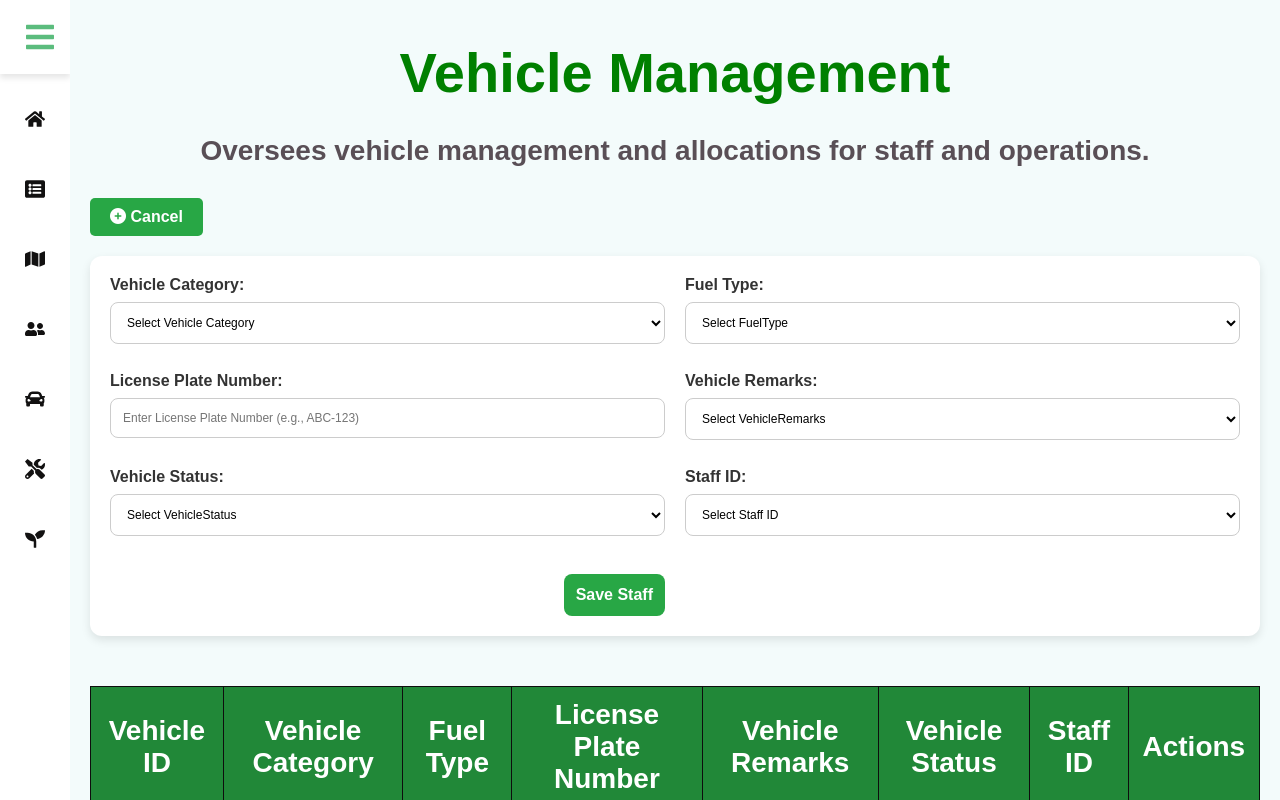
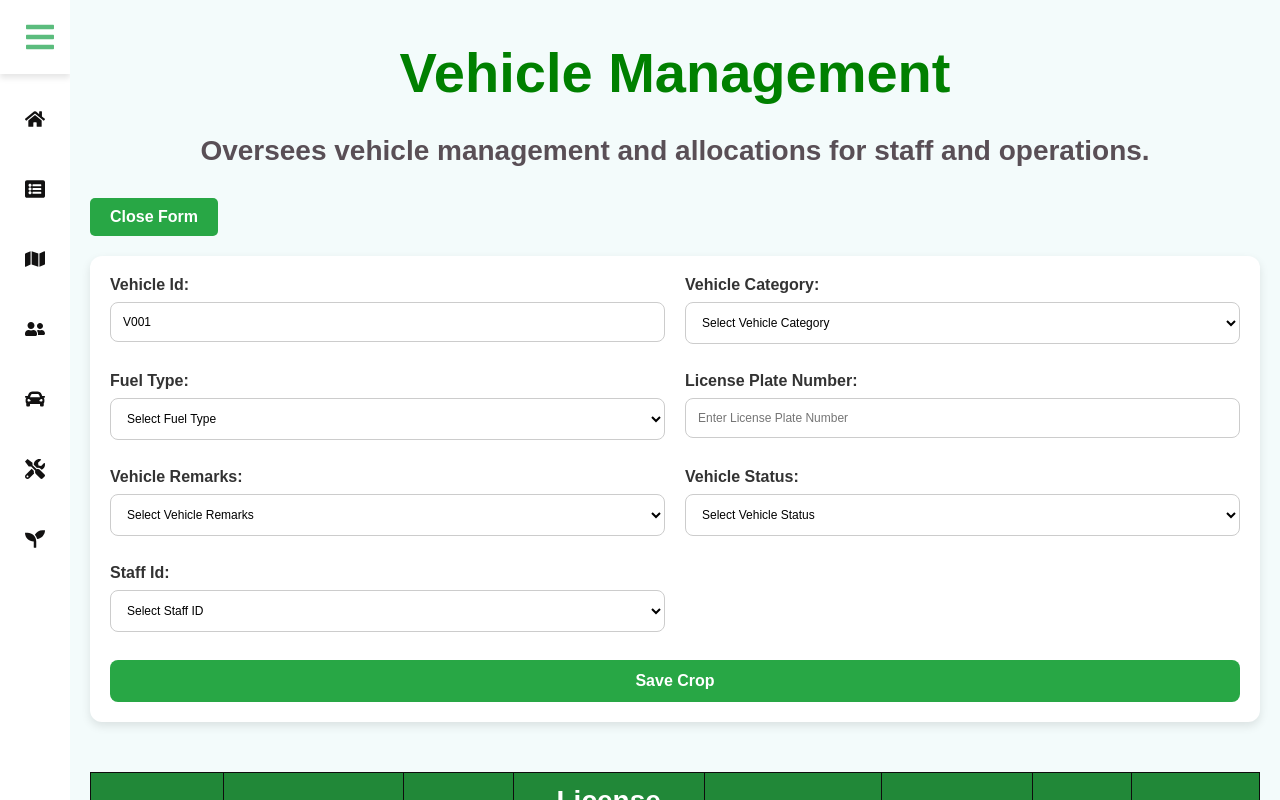
Before and after one commit to fahimHexClan/Green_Shadow_react_FrontEnd, a React (Vite) app: page /vehicle in a window 1280 px wide. Both pictures are taken after a click on the button "Add New Vehicle". Built offline with nearby package versions, Linux system fonts and the light colour scheme.

Commit message:
pages update ,redux add

```diff
--- a/src/Components/Pagess/Vehicles.tsx
+++ b/src/Components/Pagess/Vehicles.tsx
@@ -1,66 +1,122 @@
 import React, { useState } from "react";
+import { useSelector, useDispatch } from "react-redux";
+import { RootState } from "../../store";
+import { addItem ,removeItem,updateItem} from "../../Reducer/slice/VehicleItem";
 import BodyContent from "../BodyContent/BodyContent";
 import HeaderContent from "../HeaderContent/HeaderContent";
 import "./pagesCss/Pages.css";
-import fieldImage from "../../assets/vehicle.jpg";
+import fieldImage from "../../assets/crop1.jpg";
 import "@fortawesome/fontawesome-free/css/all.min.css";
 
 
-const mockVehicleData = [
-  {
-    VehicleID: "V001",
-    VehicleCategory: "Car",
-    FuelType: "Petrol",
-    LicensePlateNumber: "ABC-8233",
-    VehicleRemarks: "New",
-    VehicleStatus: "Using",
-    StaffID: "S001",
-  },
-];
 
 const Vehicle: React.FC = () => {
-  const [Vehicle, setVehicle] = useState(mockVehicleData);
-  const [editingId, setEditingId] = useState<string | null>(null);
-  const [editedVehicle, setEditedVehicle] = useState<any>({});
-  const [newVehicle, setNewVehicle] = useState<any>({});
-  const [showAddForm, setShowAddForm] = useState(false);
+  const vehicleItems  = useSelector((state: RootState) => state.vehicle.items);
+  const dispatch = useDispatch();
 
-  const handleEditClick = (vehicle: any) => {
-    setEditingId(vehicle.VehicleID);
-    setEditedVehicle({ ...vehicle });
+  const [isFormVisible, setIsFormVisible] = useState(false);
+  const [formData, setFormData] = useState({
+
+    id: "",
+    VehicleCategory: "",
+    FuelType:"",
+    LicensePlateNumber: "",
+    VehicleRemarks: "",
+    VehicleStatus: "",
+    StaffID: "",
+
+  });
+
+  const getNextId = () => {
+    const existingIds = vehicleItems .map((vehicle) => parseInt(vehicle.id.replace("V", ""), 10) || 0);
+    const nextId = Math.max(0, ...existingIds) + 1;
+    return `V${String(nextId).padStart(3, "0")}`;
+  };
+
+  const handleInputChange = (
+    e: React.ChangeEvent<HTMLInputElement | HTMLSelectElement>,
+    field: string
+  ) => {
+    if (field === "Image") {
+      const file = (e.target as HTMLInputElement).files?.[0];
+      if (file) {
+        const reader = new FileReader();
+        reader.onload = () => {
+          setFormData((prev) => ({ ...prev, Image: reader.result as string }));
+        };
+        reader.readAsDataURL(file);
+      }
+    } else {
+      setFormData((prev) => ({ ...prev, [field]: e.target.value }));
+    }
+  };
+  const handleAdd = () => {
+    if (formData.StaffID.trim() === "" || formData.LicensePlateNumber.trim() === "") {
+      alert("Common Name and Category are required!");
+      return;
+    }
+
+
+    const newData = {
+      ...formData,
+      id: formData.id || getNextId(), // Set new ID if not editing
     };
 
 
-  const handleInputChange = (e: React.ChangeEvent<HTMLInputElement>, field: string) => {
-    setEditedVehicle((prev: any) => ({ ...prev, [field]: e.target.value }));
+    const existingVehicle = vehicleItems .find((vehicle) => vehicle.id === formData.id);
+
+    if (existingVehicle) {
+      dispatch(updateItem(newData));
+    } else {
+      dispatch(addItem( newData)); // Add new crop
+    }
+
+    resetForm();
+
+  };
+  const resetForm = () => {
+    setFormData({
+      id: "",
+      VehicleCategory: "",
+      FuelType:"",
+      LicensePlateNumber: "",
+      VehicleRemarks: "",
+      VehicleStatus: "",
+      StaffID: "",
+    });
+    setIsFormVisible(false);
   };
 
-
-
-  const handleNewVehicleChange = (e: React.ChangeEvent<HTMLInputElement | HTMLSelectElement>, field: string) => {
-    setNewVehicle((prev: any) => ({ ...prev, [field]: e.target.value }));
+  const handleEdit  = (vehicle: any) => {
+  setFormData(vehicle); // Populate form fields with existing crop data
+};
+const handleSaveEdit = () => {
+  dispatch(updateItem(formData)); // Dispatch update action
+  setFormData({
+    id: "",
+    VehicleCategory: "",
+    FuelType:"",
+    LicensePlateNumber: "",
+    VehicleRemarks: "",
+    VehicleStatus: "",
+    StaffID: "",
+  });
+};
+const handleCancelEdit = () => {
+  setFormData({
+      id: "",
+      VehicleCategory: "",
+      FuelType:"",
+      LicensePlateNumber: "",
+      VehicleRemarks: "",
+      VehicleStatus: "",
+      StaffID: "",
+  });
 };
 
-
-  const handleSaveClick = () => {
-    setVehicle((prev) =>
-      prev.map((vehicle) => (vehicle.VehicleID === editingId ? editedVehicle : vehicle))
-    );
-    setEditingId(null);
-    setEditedVehicle({});
+const handleDelete  = (id: string) => {
+  dispatch(removeItem(id));
 };
-
-
-  const handleAddVehicle = () => {
-    setVehicle([...Vehicle, { ...newVehicle, VehicleID: `V00${Vehicle.length + 1}` }]);
-    setShowAddForm(false);
-    setNewVehicle({});
-  };
-
-  const handleDeleteClick = (vehicleId: string) => {
-    setVehicle(Vehicle.filter(crop => crop.VehicleID !== vehicleId));
-  };
-
 
   return (
     <div className="app-container">
@@ -69,80 +125,93 @@ const Vehicle: React.FC = () => {
         <h1 className="PageHeader">Vehicle Management</h1>
         <p className="PageSubHead">Oversees vehicle management and allocations for staff and operations.</p>
 
-        <button className="add-crop-btn" onClick={() => setShowAddForm(!showAddForm)}>
-          <i className="fas fa-plus-circle me-2"></i> {showAddForm ? "Cancel" : "Add New Vehicle"}
+      {/* Toggle Add Crop Form Button */}
+      <button className="add-crop-btn" onClick={() => setIsFormVisible(!isFormVisible)}>
+          {isFormVisible ? "Close Form" : "Add New Vehicle"}
         </button>
 
-        {showAddForm && (
+        {isFormVisible && (
         <div className="add-crop-form">
 
       <div className="input-group">
-        <label htmlFor="VehicleCategory">Vehicle Category:</label>
-          <select onChange={(e) => handleNewVehicleChange(e, "VehicleCategory")}>
-            <option value="">Select Vehicle Category</option>
-            <option value="TRUCK">TRUCK</option>
-            <option value="TRACTOR">TRACTOR</option>
-            <option value="MOTORBIKE">MOTORBIKE</option>
-            <option value="LORRY">LORRY</option>
-          </select>
+      <label htmlFor="id">Vehicle Id:</label>
+        <input type="text" placeholder="Vehicle ID" value={formData.id || getNextId()} readOnly />
       </div>
 
       <div className="input-group">
-        <label htmlFor="FuelType">Fuel Type:</label>
-          <select onChange={(e) => handleNewVehicleChange(e, "FuelType")}>
-            <option value="">Select FuelType </option>
-            <option value="DIESEL">DIESEL</option>
-            <option value="PETROL">PETROL</option>
+          <label htmlFor="VehicleCategory">Vehicle Category:</label>
+        <select  id="VehicleCategory" value={formData.VehicleCategory} onChange={(e) => handleInputChange(e, "VehicleCategory")}>
+          <option value="">Select Vehicle Category</option>
+          <option value="Tractor">Tractor</option>
+          <option value="Harvester">Harvester</option>
+          <option value="Seeder">Seeder</option>
+          <option value="Sprayer">Sprayer</option>
+          <option value="Plow">Plow</option>
+          <option value="Cultivator">Cultivator</option>
+          <option value="Tiller">Tiller</option>
         </select>
       </div>
 
 
       <div className="input-group">
-            <label htmlFor="LicensePlateNumber">License Plate Number:</label>
-            <input type="text"     placeholder="Enter License Plate Number (e.g., ABC-123)" pattern="[A-Za-z]{3}-\d{3}"
-             title="License Plate Number should follow the format: ABC-123 (3 letters, a hyphen, followed by 3 digits)"
-             required
-             onChange={(e) => handleNewVehicleChange(e, "LicensePlateNumber")} />
+      <label htmlFor="FuelType">Fuel Type:</label>
+          <select  id="FuelType" value={formData.FuelType} onChange={(e) => handleInputChange(e, "FuelType")}>
+            <option value="">Select Fuel Type</option>
+            <option value="Diesel">Diesel</option>
+            <option value="Petrol">Petrol</option>
+            <option value="Electric">Electric</option>
+            <option value="Hybrid">Hybrid</option>
+            <option value="CNG">CNG (Compressed Natural Gas)</option>
+          </select>
       </div>
 
       <div className="input-group">
+       <label htmlFor="LicensePlateNumber">License Plate Number:</label>
+          <input
+            type="text"
+            id="LicensePlateNumber"
+            placeholder="Enter License Plate Number"
+            value={formData.LicensePlateNumber}
+            onChange={(e) => handleInputChange(e, "LicensePlateNumber")}
+          />
+      </div>
+
+
+      <div className="input-group">
       <label htmlFor="VehicleRemarks">Vehicle Remarks:</label>
-            <select onChange={(e) => handleNewVehicleChange(e, "VehicleRemarks")}>
-            <option value="">Select VehicleRemarks </option>
-            <option value="OLD">OLD</option>
-            <option value="NEW">NEW</option>
-            <option value="DAMAGED">DAMAGED</option>
-            <option value="USED">USED</option>
+          <select value={formData.VehicleRemarks} onChange={(e) => handleInputChange(e, "VehicleRemarks")}>
+              <option value="">Select Vehicle Remarks</option>
+              <option value="Well Maintained">Well Maintained</option>
+              <option value="Needs Repair">Needs Repair</option>
+              <option value="Under Maintenance">Under Maintenance</option>
+              <option value="Out of Service">Out of Service</option>
           </select>
       </div>
 
       <div className="input-group">
       <label htmlFor="VehicleStatus">Vehicle Status:</label>
-            <select onChange={(e) => handleNewVehicleChange(e, "VehicleStatus")}>
-            <option value="">Select VehicleStatus </option>
-            <option value="AVAILABLE">AVAILABLE</option>
-            <option value="UNDER_MAINTENANCE">UNDER_MAINTENANCE</option>
+          <select value={formData.VehicleStatus} onChange={(e) => handleInputChange(e, "VehicleStatus")}>
+              <option value="">Select Vehicle Status</option>
+              <option value="Active">Active</option>
+              <option value="In Use">In Use</option>
+              <option value="Under Maintenance">Under Maintenance</option>
+              <option value="Decommissioned">Decommissioned</option>
           </select>
       </div>
 
       <div className="input-group">
-            <label htmlFor="StaffID">Staff ID:</label>
-              <select onChange={(e) => handleNewVehicleChange(e, "StaffID")}>
+      <label htmlFor="StaffID">Staff Id:</label>
+          <select value={formData.StaffID} onChange={(e) => handleInputChange(e, "StaffID")}>
             <option value="">Select Staff ID</option>
             <option value="S001">S001</option>
             <option value="S002">S002</option>
             <option value="S003">S003</option>
-                <option value="S004">S004</option>
           </select>
       </div>
 
-
-            <div className="form-actions">
-            <button className="save-btn" onClick={handleAddVehicle}>Save Staff</button>
-            </div>
+          <button className="save-btn" onClick={handleAdd}>Save Crop</button>
         </div>
         )}
-
       <div className="table-container mt-4">
         <table className="table table-striped table-hover align-middle">
           <thead>
@@ -158,38 +227,134 @@ const Vehicle: React.FC = () => {
             </tr>
           </thead>
           <tbody>
-              {Vehicle.map((vehicle) => (
-                <tr key={vehicle.VehicleID}>
-                  <td>{vehicle.VehicleID}</td>
-                  <td>{editingId === vehicle.VehicleID ? (<input type="text"  className="form-control" value={editedVehicle.VehicleCategory} onChange={(e) => handleInputChange(e, "VehicleCategory")} />) : (vehicle.VehicleCategory)}</td>
-                  <td>{editingId === vehicle.VehicleID ? (<input type="text"  className="form-control" value={editedVehicle.FuelType} onChange={(e) => handleInputChange(e, "FuelType")} />) : (vehicle.FuelType)}</td>
+            {vehicleItems .map((vehicle) => (
+              <tr key={vehicle.id}>
+                <td>{vehicle.id}</td>
 
-                  <td>{editingId === vehicle.VehicleID ? (<input type="text" className="form-control" value={editedVehicle.LicensePlateNumber} onChange={(e) => handleInputChange(e, "LicensePlateNumber")} />) : (vehicle.LicensePlateNumber)}</td>
-                  <td>{editingId === vehicle.VehicleID ? (<input type="text" className="form-control" value={editedVehicle.VehicleRemarks} onChange={(e) => handleInputChange(e, "VehicleRemarks")} />) : (vehicle.VehicleRemarks)}</td>
-                  <td>{editingId === vehicle.VehicleID ? (<input type="text" className="form-control" value={editedVehicle.VehicleStatus} onChange={(e) => handleInputChange(e, "VehicleStatus")} />) : (vehicle.VehicleStatus)}</td>
-                  <td>{editingId === vehicle.VehicleID ? (<input type="text" className="form-control" value={editedVehicle.StaffID} onChange={(e) => handleInputChange(e, "StaffID")} />) : (vehicle.StaffID)}</td>
+                {/* Editable Category */}
       <td>
-                    {editingId === vehicle.VehicleID ? (
-                      <button className="btn btn-outline-success btn-sm" onClick={handleSaveClick}>
-                        <i className="fas fa-save"></i>
-                      </button>
+        {formData.id === vehicle.id ? (
+            <select
+            value={formData.VehicleCategory}
+            onChange={(e) => handleInputChange(e, "VehicleCategory")}
+          >
+            <option value="Tractor">Tractor</option>
+            <option value="Harvester">Harvester</option>
+            <option value="Seeder">Seeder</option>
+            <option value="Sprayer">Sprayer</option>
+            <option value="Plow">Plow</option>
+            <option value="Cultivator">Cultivator</option>
+            <option value="Tiller">Tiller</option>
+          </select>
         ) : (
-                      <button className="btn btn-outline-primary btn-sm me-2" onClick={() => handleEditClick(vehicle)}>
-                        <i className="fas fa-edit"></i>
-                      </button>
+          vehicle.VehicleCategory
         )}
-                    <button className="btn btn-outline-danger btn-sm" onClick={() => handleDeleteClick(vehicle.VehicleID)}>
-                      <i className="fas fa-trash"></i>
-                    </button>
+      </td>
+
+      {/* Editable Common Name */}
+      <td>
+        {formData.id === vehicle.id ? (
+          <select
+          value={formData.FuelType}
+          onChange={(e) => handleInputChange(e, "FuelType")}
+        >
+          <option value="Diesel">Diesel</option>
+          <option value="Petrol">Petrol</option>
+          <option value="Electric">Electric</option>
+          <option value="Hybrid">Hybrid</option>
+          <option value="CNG">CNG</option>
+        </select>
+
+        ) : (
+          vehicle.FuelType
+        )}
+      </td>
+
+      {/* Editable Image */}
+      <td>
+        {formData.id === vehicle.id ? (
+           <input
+           type="text"
+           value={formData.LicensePlateNumber}
+           onChange={(e) => handleInputChange(e, "LicensePlateNumber")}
+         />
+        ) : (
+          vehicle.LicensePlateNumber
+        )}
+      </td>
+
+      {/* Editable Scientific Name */}
+      <td>
+        {formData.id === vehicle.id ? (
+             <select
+             value={formData.VehicleRemarks}
+             onChange={(e) => handleInputChange(e, "VehicleRemarks")}
+           >
+             <option value="Well Maintained">Well Maintained</option>
+             <option value="Needs Repair">Needs Repair</option>
+             <option value="Under Maintenance">Under Maintenance</option>
+             <option value="Out of Service">Out of Service</option>
+           </select>
+        ) : (
+          vehicle.VehicleRemarks
+        )}
+      </td>
+
+      {/* Editable Season */}
+      <td>
+        {formData.id === vehicle.id ? (
+         <select
+         value={formData.VehicleStatus}
+         onChange={(e) => handleInputChange(e, "VehicleStatus")}
+       >
+         <option value="Active">Active</option>
+         <option value="In Use">In Use</option>
+         <option value="Under Maintenance">Under Maintenance</option>
+         <option value="Decommissioned">Decommissioned</option>
+       </select>
+        ) : (
+          vehicle.VehicleStatus
+        )}
+      </td>
+
+       {/* Editable Staff ID */}
+       <td>
+        {formData.id === vehicle.id ? (
+          <select
+            value={formData.StaffID}
+            onChange={(e) => handleInputChange(e, "StaffID")}
+          >
+            <option value="S001">S001</option>
+            <option value="S002">S002</option>
+            <option value="S003">S003</option>
+          </select>
+        ) : (
+          vehicle.StaffID
+        )}
+      </td>
+
+
+
+      {/* Actions - Edit, Save, Cancel, Delete */}
+      <td>
+        {formData.id === vehicle.id ? (
+          <>
+            <button className="save-btn btn-outline-success" onClick={handleSaveEdit}>💾</button>
+            <button className="cancel-btn" onClick={handleCancelEdit}>❌</button>
+          </>
+        ) : (
+          <>
+            <button className="edit-btn btn-outline-primary" onClick={() => handleEdit (vehicle)}>✏️</button>
+            <button className="delete-btn btn-outline-danger" onClick={() => handleDelete (vehicle.id)}>🗑️</button>
+          </>
+        )}
       </td>
     </tr>
   ))}
 </tbody>
         </table>
         </div>
-        <div>
         <img className="cropImage" src={fieldImage} alt="Crop" />
-    </div>
       </BodyContent>
     </div>
   );
--- /dev/null
+++ b/src/Reducer/slice/VehicleItem.tsx
@@ -0,0 +1,35 @@
+import { createSlice, PayloadAction } from '@reduxjs/toolkit';
+import { VehicleData } from '../../Model/VehicleData';
+
+interface VehicleState  {
+    items: VehicleData[];
+}
+
+const initialState: VehicleState  = {
+    items: [],
+};
+
+const VehicleItemSlice  = createSlice({
+    name: 'vehicle',
+    initialState,
+    reducers: {
+        addItem: (state, action: PayloadAction<VehicleData>) => {
+            state.items.push(action.payload);
+        },
+        getItems: (state, action: PayloadAction<VehicleData[]>) => {
+            state.items = action.payload;
+        },
+        removeItem: (state, action: PayloadAction<string>) => {
+            state.items = state.items.filter(item => item.id !== action.payload);
+        },
+        updateItem: (state, action: PayloadAction<VehicleData>) => {
+            const index = state.items.findIndex(item => item.id === action.payload.id);
+            if (index !== -1) {
+                state.items[index] = action.payload;
+            }
+        },
+    },
+});
+
+export const { addItem, getItems, removeItem, updateItem } = VehicleItemSlice.actions;
+export default VehicleItemSlice.reducer;
--- a/src/store.ts
+++ b/src/store.ts
@@ -1,11 +1,13 @@
 import { configureStore } from '@reduxjs/toolkit';
 import  CropReducer  from './Reducer/slice/CropItem';
 import EquipmentReducer  from './Reducer/slice/EquipmentItem';
+import vehicleReducer from './Reducer/slice/VehicleItem';
 const store = configureStore({
   reducer: {
 
     crop: CropReducer,
     equipment: EquipmentReducer,
+    vehicle: vehicleReducer,
 
   },
 });
```
Also changed, not shown: src/Model/MonitorLogData.tsx (added, +15 -0 lines), src/Reducer/VehicleReducer.tsx (added, +28 -0 lines). Lines whose indentation alone changed are shown as unchanged.
